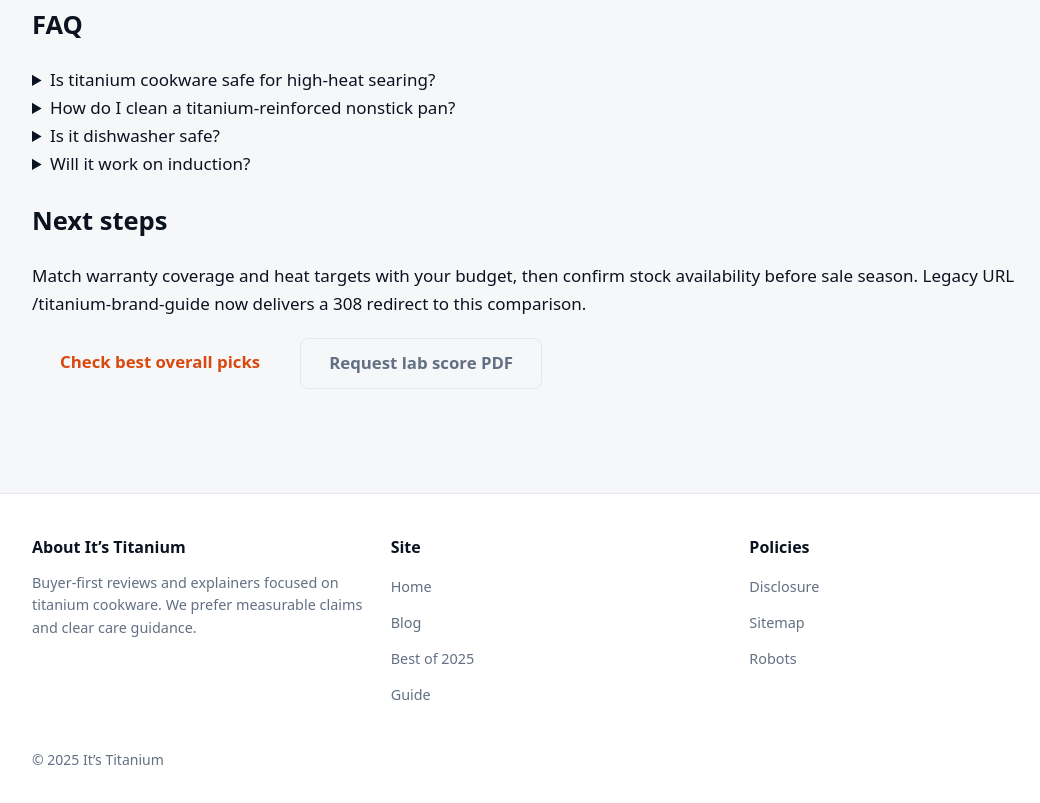
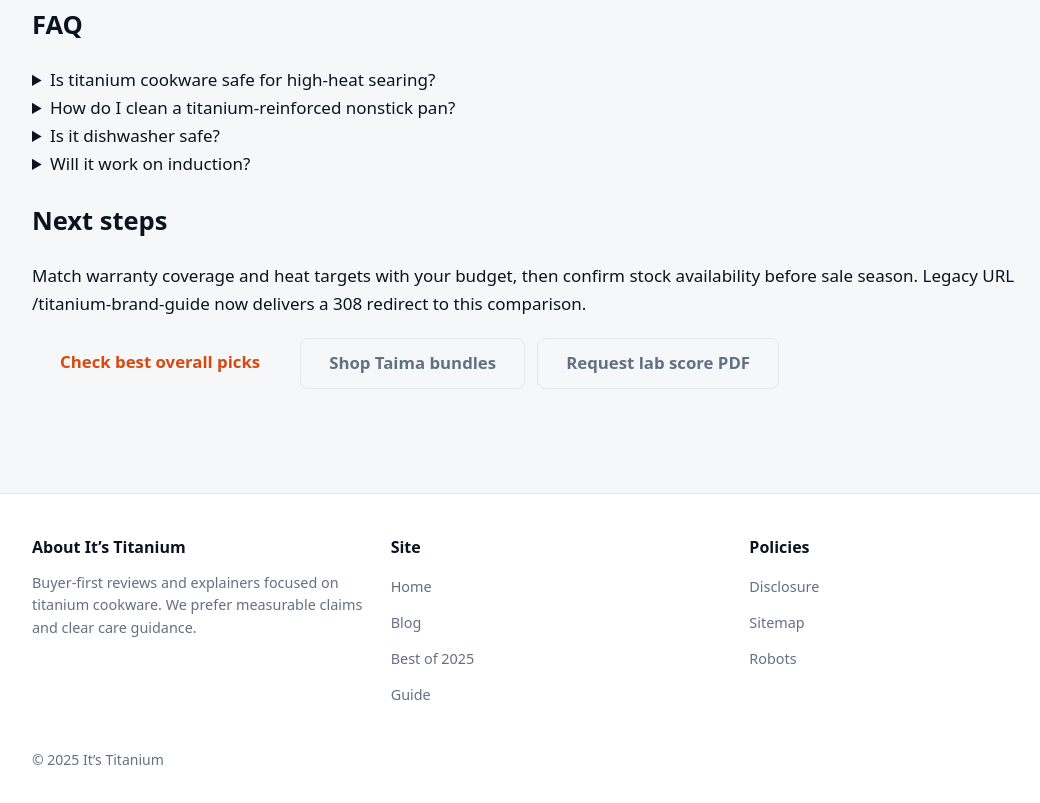
Before and after one commit to wsmith-bit/itstitanium, a website: page public/brand-comparisons/index.html in a window 1280 px wide. Shown: the part 1851-2654 px from the top of the page, without its empty margins (82-1122 px from the left). Drawn offline with Linux system fonts and the light colour scheme.

Commit message:
Add contextual Taima affiliate CTA to public/brand-comparisons/index.html

```diff
--- a/public/brand-comparisons/index.html
+++ b/public/brand-comparisons/index.html
@@ -492,6 +492,7 @@
         <p>Match warranty coverage and heat targets with your budget, then confirm stock availability before sale season. Legacy URL /titanium-brand-guide now delivers a 308 redirect to this comparison.</p>
         <div class="cta-row">
           <a class="btn" href="/best-titanium-pans-2025/">Check best overall picks</a>
+          <a class="btn btn-outline" href="https://www.awin1.com/cread.php?awinmid=112034&awinaffid=2671004&ued=https%3A%2F%2Ftaimatitanium.com%2Fcollections%2Fbundles%3Futm_source%3Dawin%26utm_id%3D2671004_%26utm_campaign%3Daffiliate%26awc%3D112034_1779996856_388446ebd5ca1f7ff09bde9cb52087c7%26tw_source%3Dgoogle%26tw_adid%3D793547065134%26tw_campaign%3D23201820691%26tw_kwdid%3Dkwd-2372479527826%26gclid%3DCjwKCAjwpefSBhBvEiwAzyEtZ1oCvj7YSlZoODWuiddK6FPE6l5CUtnm0gNWMzlI9deTXXw2uaUMRBoCTQkQAvD_BwE%26gad_source%3D1%26gad_campaignid%3D23201820691%26gbraid%3D0AAAABBSG7PgtkVch98sVUcY-pYihESVVy" rel="sponsored nofollow noopener" target="_blank">Shop Taima bundles</a>
           <a class="btn btn-outline" href="mailto:editors@itstitanium.com">Request lab score PDF</a>
         </div>
       </section>
```
